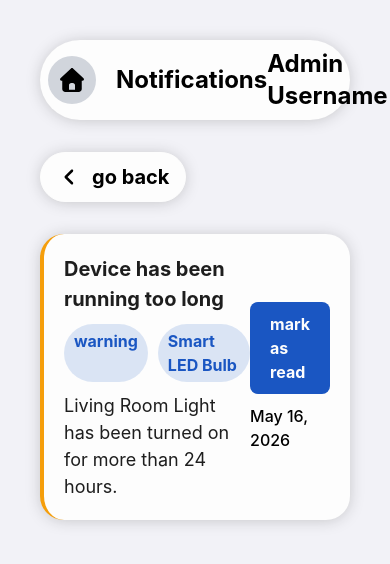
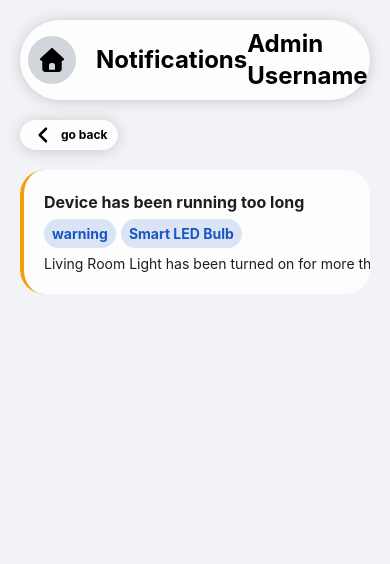
Before and after one commit to aukabanana/CSC-105-Pre-Hackathon, a React (Vite) app in the folder frontend/: page /notifications in a window 390 px wide. Shown: the top 564 px of the page. Built offline with nearby package versions, Linux system fonts and the light colour scheme.

Commit message:
style: make responsive notifications page, go back btn

```diff
--- a/frontend/src/components/goHomeButton.tsx
+++ b/frontend/src/components/goHomeButton.tsx
@@ -4,10 +4,16 @@ import { faAngleLeft } from "@fortawesome/free-solid-svg-icons";
 export default function GoHomeButton () {
     return (
         <div className="flex flex-row items-center bg-(--bg-card) shadow-(--shadow-lg) w-fit rounded-[99px] border border-(--bg-card) cursor-pointer transition duration-300 ease-in-out
-        h-12.5 px-4 gap-2.5
+        h-7.5 px-2.5 gap-1.25
+        sm:h-10 sm:px-2.5 sm:gap-1.25
+        md:h-12.5 md:px-4 md:gap-2.5
         hover:shadow-(--shadow-button) hover:text-(--color-primary) hover:border hover:border-(--color-primary)">
             <FontAwesomeIcon icon={faAngleLeft} className="text-[20px]" />
-            <p className="text-[20px] font-bold">go back</p>
+            <p className="font-bold
+            text-[12px]
+            sm:text-[16px]
+            md:text-[20px]
+            ">go back</p>
         </div>
     )
 }
--- a/frontend/src/components/notificationList.tsx
+++ b/frontend/src/components/notificationList.tsx
@@ -1,32 +1,49 @@
 export default function NotificationList() {
     return (
-        <div className="w-full h-fit flex flex-row justify-between items-center bg-(--bg-card) border-(--color-orange) shadow-(--shadow-lg)
-        border-l-4 p-5 rounded-3xl">
+        <div className="w-full overflow-hidden overflow-x-scroll scrollbar-none rounded-3xl">
+            <div className="w-full min-w-150 h-fit flex flex-row justify-between items-center bg-(--bg-card) border-(--color-orange) shadow-(--shadow-lg)
+            border-l-4 p-5 rounded-3xl gap-2.5
+            md:gap-0">
                 <div className="flex flex-col items-start
-            gap-2.5">
+                gap-1.25
+                md:gap-2.5">
 
                     <h1 className="font-bold text-(--text-primary)
-                text-[20px]">Device has been running too long</h1>
+                    text-[16px]
+                    md:text-[20px]
+                    ">Device has been running too long</h1>
 
                     <div className="w-fit h-fit flex flex-row
-                gap-2.5">
+                    gap-1.25
+                    md:gap-2.5">
                         <span className="status-pill info font-bold
-                    px-2.5 py-1.25">warning</span>
+                        text-[14px]
+                        md:text-[18px]
+                        px-2 py-1
+                        md:px-2.5 md:py-1.25">warning</span>
                         <span className="status-pill info font-bold
-                    px-2.5 py-1.25">Smart LED Bulb</span>
+                        text-[14px]
+                        md:text-[18px]
+                        px-2 py-1
+                        md:px-2.5 md:py-1.25">Smart LED Bulb</span>
                     </div>
 
                     <p className="text-(--text-primary)
-                text-[18px]">Living Room Light has been turned on for more than 24 hours.</p>
+                    text-[14px]
+                    md:text-[18px]">Living Room Light has been turned on for more than 24 hours.</p>
 
                 </div>
 
-            <div className="flex flex-col justify-center items-center
+                <div className="flex flex-col justify-center items-center min-w-fit
                 gap-2.5">
-                <span className="flex justify-center items-center bg-(--color-primary) text-(--bg-card) font-bold cursor-pointer transition duration-300 ease-in-out
-                py-2.5 px-5 rounded-lg
+                    <span className="flex justify-center items-center min-w-fit bg-(--color-primary) text-(--bg-card) font-bold cursor-pointer transition duration-300 ease-in-out
+                    py-1.25 px-2.5 rounded-lg text-[14px]
+                    md:text-[18px] md:py-2.5 md:px-5
                     hover:shadow-(--shadow-button) hover:bg-(--color-primary-hover)">mark as read</span>
-                <p className="text-(--text-main) font-medium">May 16, 2026</p>
+                    <p className="text-(--text-main) font-medium
+                    text-[14px]
+                    md:text-[18px]">May 16, 2026</p>
+                </div>
             </div>
         </div>
     )
--- a/frontend/src/pages/notificationsPage.tsx
+++ b/frontend/src/pages/notificationsPage.tsx
@@ -4,8 +4,9 @@ import NotificationList from "../components/notificationList";
 
 export default function NotificationsPage () {
     return (
-        <div className="flex flex-col p-10 bg-(--bg-main)
-        gap-y-8">
+        <div className="flex flex-col bg-(--bg-main)
+        p-5 gap-y-5
+        md:p-10 md:gap-y-10">
             <DashboardHeader title="Notifications" username="Admin Username" />
 
             <GoHomeButton />
```
Lines whose indentation alone changed are shown as unchanged.
